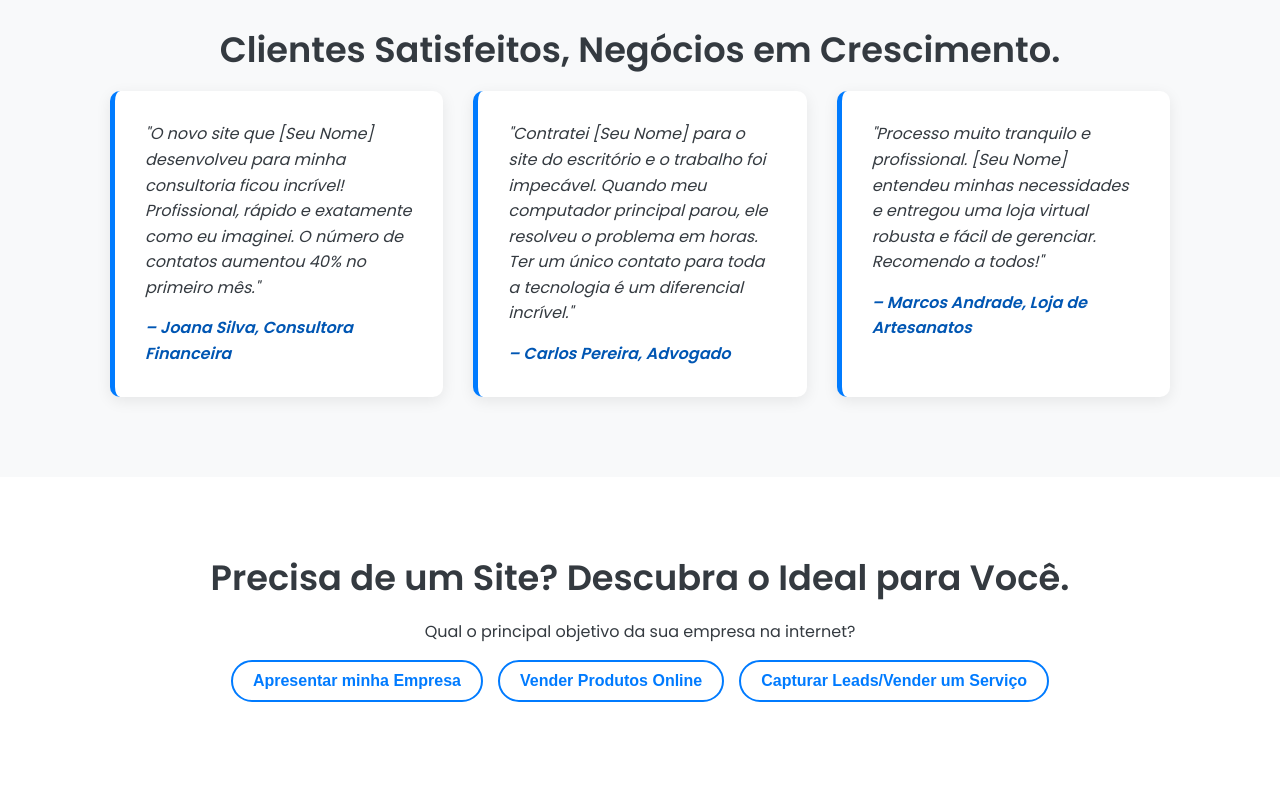
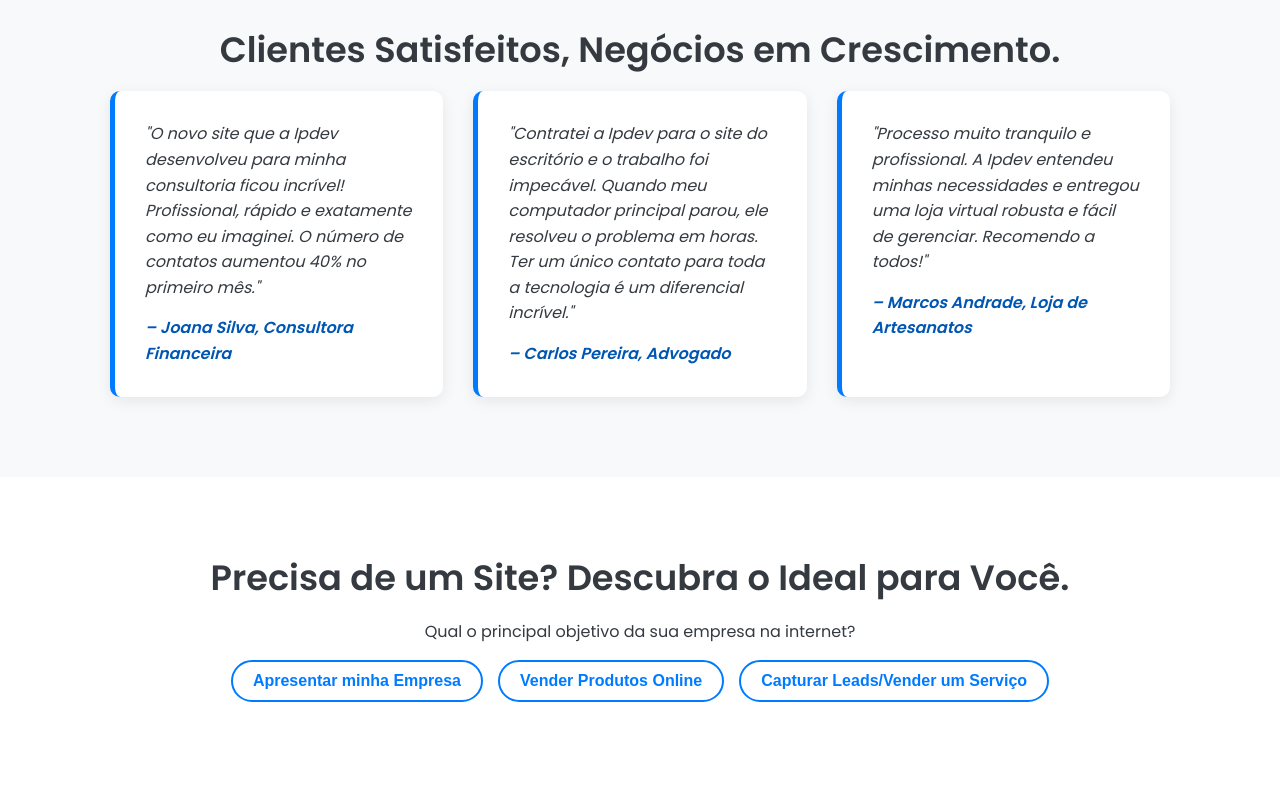
Before and after one commit to pedrof77/ipdev.io, a plain HTML site: page index.html in a window 1280 px wide. Shown: the part 3300-4100 px from the top of the page. Drawn offline with Linux system fonts and the light colour scheme.

Commit message:
Alterações no roda-pé e no feedback

```diff
--- a/index.html
+++ b/index.html
@@ -103,15 +103,15 @@
                 <h2>Clientes Satisfeitos, Negócios em Crescimento.</h2>
                 <div class="testimonials-grid">
                     <div class="testimonial-card">
-                        <blockquote>"O novo site que [Seu Nome] desenvolveu para minha consultoria ficou incrível! Profissional, rápido e exatamente como eu imaginei. O número de contatos aumentou 40% no primeiro mês."</blockquote>
+                        <blockquote>"O novo site que a Ipdev desenvolveu para minha consultoria ficou incrível! Profissional, rápido e exatamente como eu imaginei. O número de contatos aumentou 40% no primeiro mês."</blockquote>
                         <cite>– Joana Silva, Consultora Financeira</cite>
                     </div>
                     <div class="testimonial-card">
-                        <blockquote>"Contratei [Seu Nome] para o site do escritório e o trabalho foi impecável. Quando meu computador principal parou, ele resolveu o problema em horas. Ter um único contato para toda a tecnologia é um diferencial incrível."</blockquote>
+                        <blockquote>"Contratei a Ipdev para o site do escritório e o trabalho foi impecável. Quando meu computador principal parou, ele resolveu o problema em horas. Ter um único contato para toda a tecnologia é um diferencial incrível."</blockquote>
                         <cite>– Carlos Pereira, Advogado</cite>
                     </div>
                     <div class="testimonial-card">
-                        <blockquote>"Processo muito tranquilo e profissional. [Seu Nome] entendeu minhas necessidades e entregou uma loja virtual robusta e fácil de gerenciar. Recomendo a todos!"</blockquote>
+                        <blockquote>"Processo muito tranquilo e profissional. A Ipdev entendeu minhas necessidades e entregou uma loja virtual robusta e fácil de gerenciar. Recomendo a todos!"</blockquote>
                         <cite>– Marcos Andrade, Loja de Artesanatos</cite>
                     </div>
                 </div>
@@ -161,7 +161,7 @@
     <footer class="footer">
         <div class="container">
             <p>&copy; 2025 Inovação e Desenvolvimento | Soluções Digitais e T.I. Todos os direitos reservados.</p>
-            <p>Email: seuemail@dominio.com.br | WhatsApp: (XX) 9XXXX-XXXX</p>
+            <p>Email: ipdesenvolvimento.io@gmail.com.br | WhatsApp: (73) 98894-0006</p>
         </div>
     </footer>
 
```
